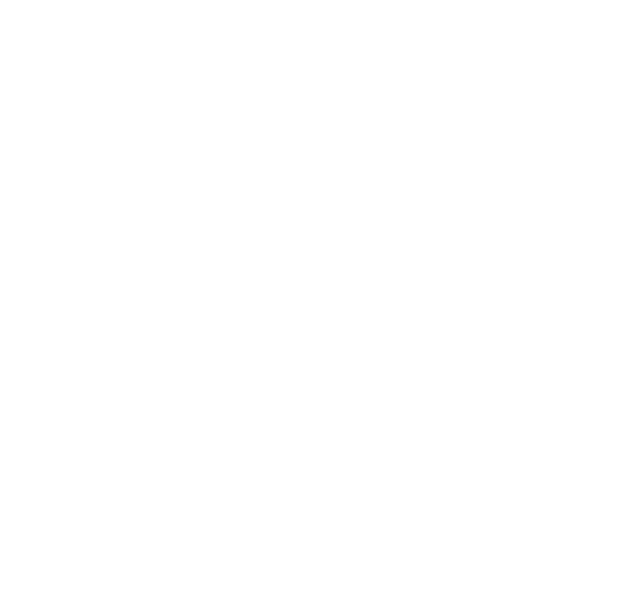
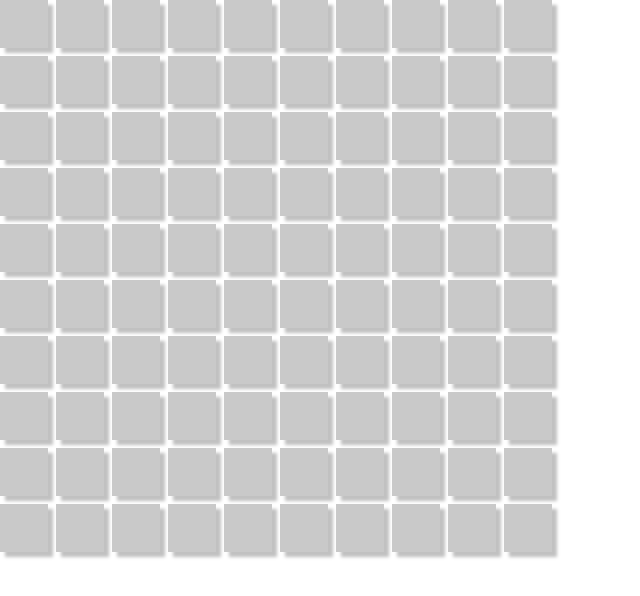
Before and after one commit to Yobuligo/battleships-fullstack.react, a React (Create React App) app in the folder frontend/: page / in a window 1280 px wide. Shown: the top 596 px of the page, without its empty margins (0-640 px from the left). Built offline with nearby package versions, Linux system fonts and the light colour scheme.

Commit message:
Implement field

```diff
--- a/frontend/src/App.tsx
+++ b/frontend/src/App.tsx
@@ -1,7 +1,12 @@
 import "./App.css";
+import { Field } from "./components/field/Field";
 
 function App() {
-  return <></>;
+  return (
+    <>
+      <Field numberElementsX={10} numberElementsY={10} />
+    </>
+  );
 }
 
 export default App;
--- /dev/null
+++ b/frontend/src/components/element/Element.module.css
@@ -0,0 +1,12 @@
+:root{
+    --elementSize: 3rem
+}
+
+.element {
+  width: var(--elementSize);
+  height: var(--elementSize);
+  background-color: rgba(128, 128, 128, 0.425);
+  margin-bottom: 0.5rem;
+  margin-right: 0.5rem;
+  box-shadow: 5px 5px 3px rgba(128, 128, 128, 0.486);
+}
--- /dev/null
+++ b/frontend/src/components/element/Element.tsx
@@ -0,0 +1,6 @@
+import styles from "./Element.module.css";
+import { IElementProps } from "./IElementProps";
+
+export const Element: React.FC<IElementProps> = (props) => {
+  return <div className={styles.element}></div>;
+};
--- /dev/null
+++ b/frontend/src/components/element/IElementProps.ts
@@ -0,0 +1 @@
+export interface IElementProps {}
--- /dev/null
+++ b/frontend/src/components/elementRow/ElementRow.module.css
@@ -0,0 +1,4 @@
+.elementRow {
+  display: flex;
+  flex-direction: row;
+}
--- /dev/null
+++ b/frontend/src/components/elementRow/ElementRow.tsx
@@ -0,0 +1,16 @@
+import { ReactNode } from "react";
+import { repeat } from "../../utils/repeat";
+import { Element } from "../element/Element";
+import styles from "./ElementRow.module.css";
+import { IElementRowProps } from "./IElementRowProps";
+
+export const ElementRow: React.FC<IElementRowProps> = (props) => {
+  const items = () => {
+    const items: ReactNode[] = [];
+    repeat(props.numberElementsX, () => {
+      items.push(<Element />);
+    });
+    return items;
+  };
+  return <div className={styles.elementRow}>{items()}</div>;
+};
--- /dev/null
+++ b/frontend/src/components/elementRow/IElementRowProps.ts
@@ -0,0 +1,3 @@
+import { IHaveNumberElementsX } from "../../types/IHaveNumberElementsX";
+
+export interface IElementRowProps extends IHaveNumberElementsX {}
--- /dev/null
+++ b/frontend/src/components/field/Field.tsx
@@ -0,0 +1,15 @@
+import { ReactNode } from "react";
+import { repeat } from "../../utils/repeat";
+import { ElementRow } from "../elementRow/ElementRow";
+import { IFieldProps } from "./IFieldProps";
+
+export const Field: React.FC<IFieldProps> = (props) => {
+  const items = () => {
+    const items: ReactNode[] = [];
+    repeat(props.numberElementsY, () => {
+      items.push(<ElementRow numberElementsX={props.numberElementsX} />);
+    });
+    return items;
+  };
+  return <>{items()}</>;
+};
--- /dev/null
+++ b/frontend/src/components/field/IFieldProps.ts
@@ -0,0 +1,6 @@
+import { IHaveNumberElementsX } from "../../types/IHaveNumberElementsX";
+import { IHaveNumberElementsY } from "../../types/IHaveNumberElementsY";
+
+export interface IFieldProps
+  extends IHaveNumberElementsX,
+    IHaveNumberElementsY {}
--- /dev/null
+++ b/frontend/src/types/IHaveNumberElementsX.ts
@@ -0,0 +1,3 @@
+export interface IHaveNumberElementsX {
+  numberElementsX: number;
+}
--- /dev/null
+++ b/frontend/src/types/IHaveNumberElementsY.ts
@@ -0,0 +1,3 @@
+export interface IHaveNumberElementsY {
+  numberElementsY: number;
+}
--- /dev/null
+++ b/frontend/src/utils/repeat.ts
@@ -0,0 +1,5 @@
+export const repeat = (times: number, block: (index: number) => void) => {
+  for (let i = 0; i < times; i++) {
+    block(i);
+  }
+};
```
